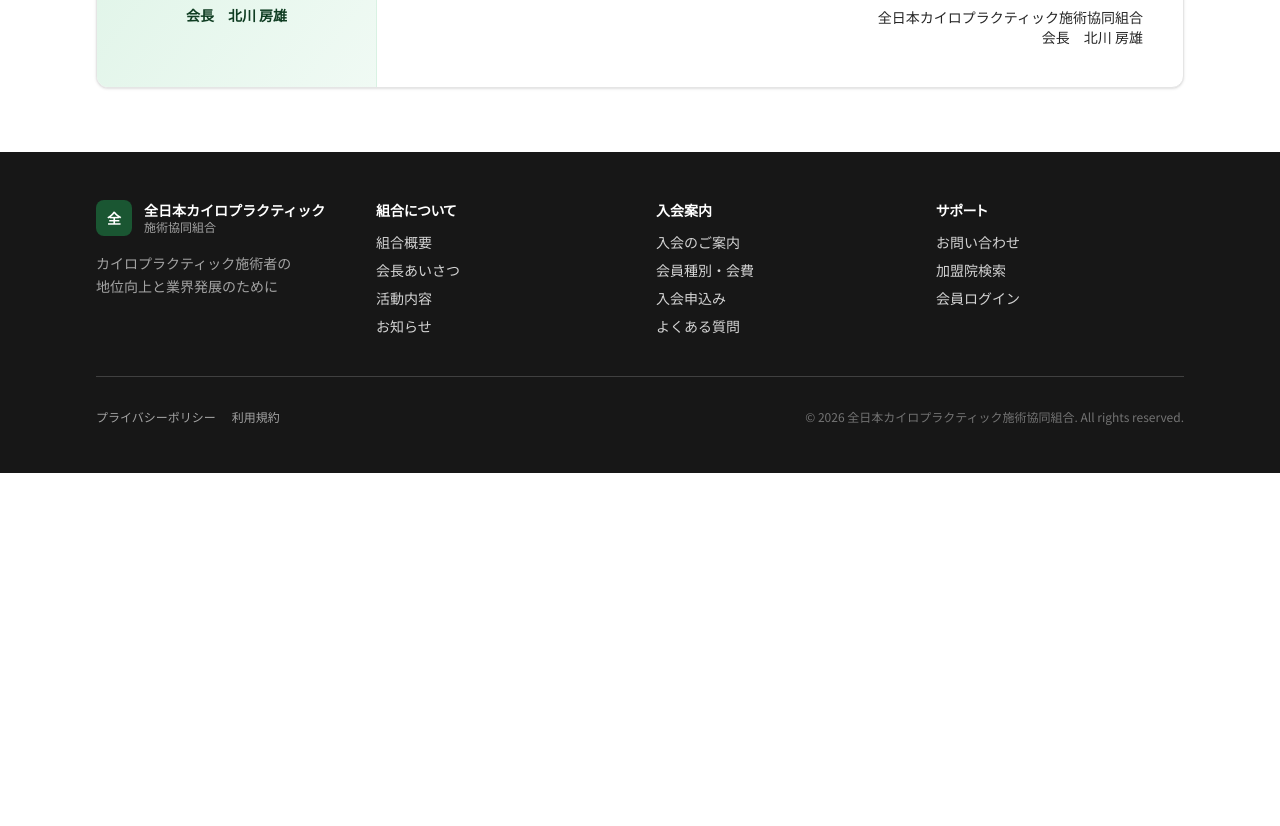
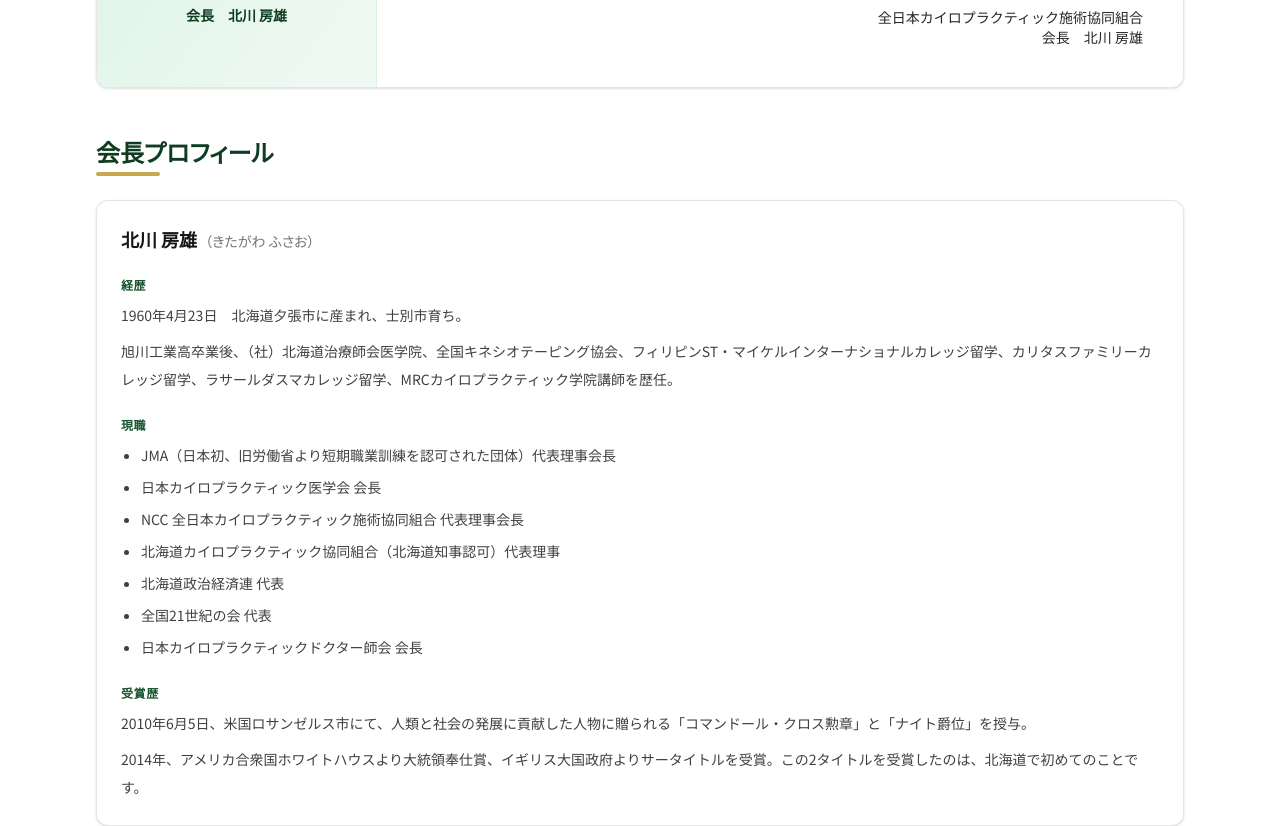
Before and after one commit to an2ndofu841/ncc, a Next.js app: page /greeting in a window 1280 px wide. Shown: the part 600-1426 px from the top of the page. Before the commit the page ends 1073 px from the top, so only its background shows below. Built offline with nearby package versions, Linux system fonts and the light colour scheme; no server answers.

Commit message:
feat: 会長プロフィールセクションを追加（経歴・現職・受賞歴）
Made-with: Cursor

```diff
--- a/src/app/(site)/greeting/page.tsx
+++ b/src/app/(site)/greeting/page.tsx
@@ -50,6 +50,64 @@ export default function GreetingPage() {
             </p>
           </div>
         </Card>
+
+        {/* プロフィール */}
+        <div className="mt-12">
+          <h2 className="text-xl font-bold text-primary-700 sm:text-2xl">
+            会長プロフィール
+          </h2>
+          <div className="mt-1 h-1 w-16 rounded bg-accent" />
+
+          <Card className="mt-6">
+            <h3 className="text-lg font-bold text-neutral-900">
+              北川 房雄
+              <span className="ml-2 text-sm font-normal text-neutral-500">
+                （きたがわ ふさお）
+              </span>
+            </h3>
+
+            <div className="mt-6 space-y-6 text-sm leading-loose text-neutral-700">
+              <div>
+                <h4 className="mb-2 text-xs font-bold uppercase tracking-wider text-primary">
+                  経歴
+                </h4>
+                <p>
+                  1960年4月23日　北海道夕張市に産まれ、士別市育ち。
+                </p>
+                <p className="mt-2">
+                  旭川工業高卒業後、（社）北海道治療師会医学院、全国キネシオテーピング協会、フィリピンST・マイケルインターナショナルカレッジ留学、カリタスファミリーカレッジ留学、ラサールダスマカレッジ留学、MRCカイロプラクティック学院講師を歴任。
+                </p>
+              </div>
+
+              <div>
+                <h4 className="mb-2 text-xs font-bold uppercase tracking-wider text-primary">
+                  現職
+                </h4>
+                <ul className="list-disc space-y-1 pl-5">
+                  <li>JMA（日本初、旧労働省より短期職業訓練を認可された団体）代表理事会長</li>
+                  <li>日本カイロプラクティック医学会 会長</li>
+                  <li>NCC 全日本カイロプラクティック施術協同組合 代表理事会長</li>
+                  <li>北海道カイロプラクティック協同組合（北海道知事認可）代表理事</li>
+                  <li>北海道政治経済連 代表</li>
+                  <li>全国21世紀の会 代表</li>
+                  <li>日本カイロプラクティックドクター師会 会長</li>
+                </ul>
+              </div>
+
+              <div>
+                <h4 className="mb-2 text-xs font-bold uppercase tracking-wider text-primary">
+                  受賞歴
+                </h4>
+                <p>
+                  2010年6月5日、米国ロサンゼルス市にて、人類と社会の発展に貢献した人物に贈られる「コマンドール・クロス勲章」と「ナイト爵位」を授与。
+                </p>
+                <p className="mt-2">
+                  2014年、アメリカ合衆国ホワイトハウスより大統領奉仕賞、イギリス大国政府よりサータイトルを受賞。この2タイトルを受賞したのは、北海道で初めてのことです。
+                </p>
+              </div>
+            </div>
+          </Card>
+        </div>
       </div>
     </>
   );
```
